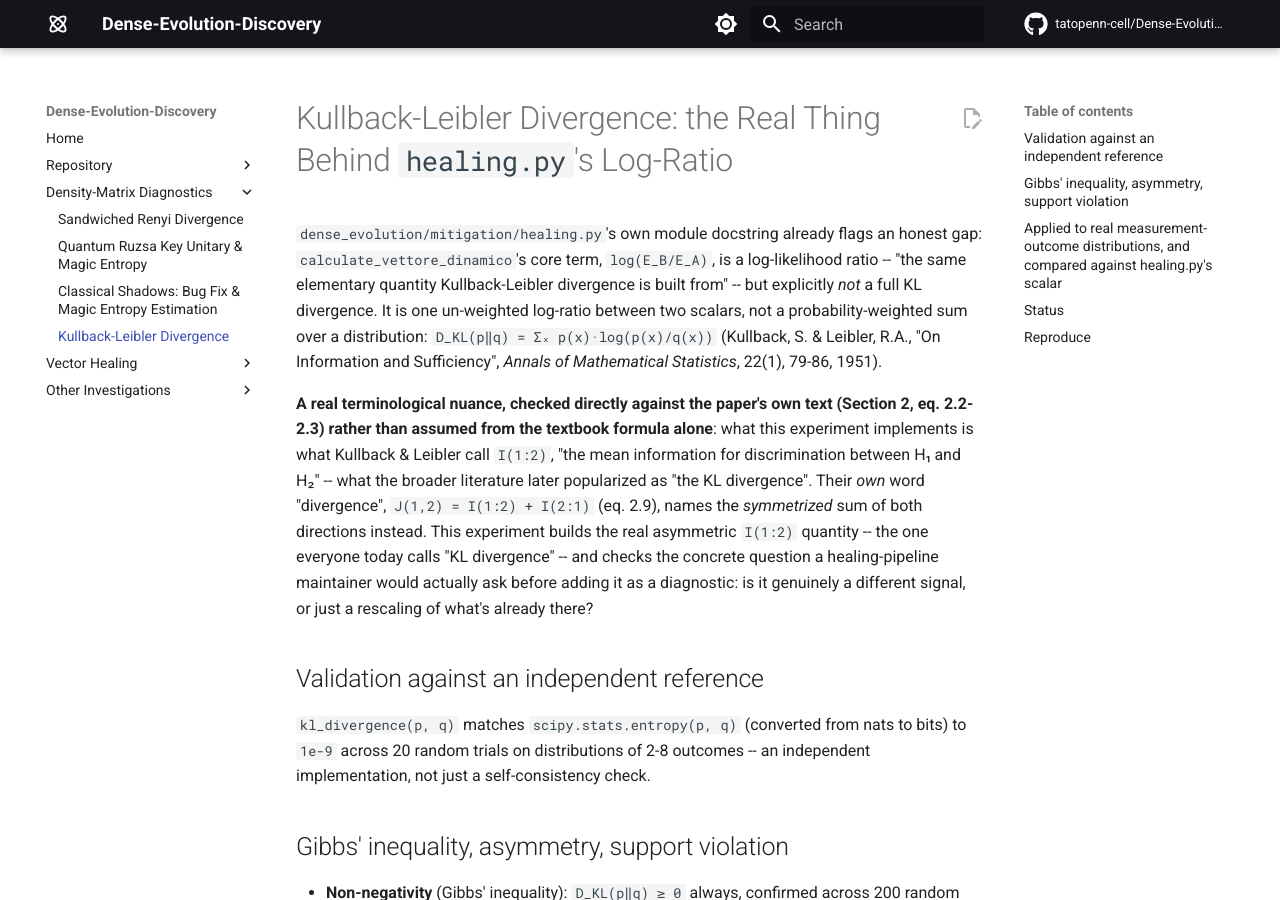
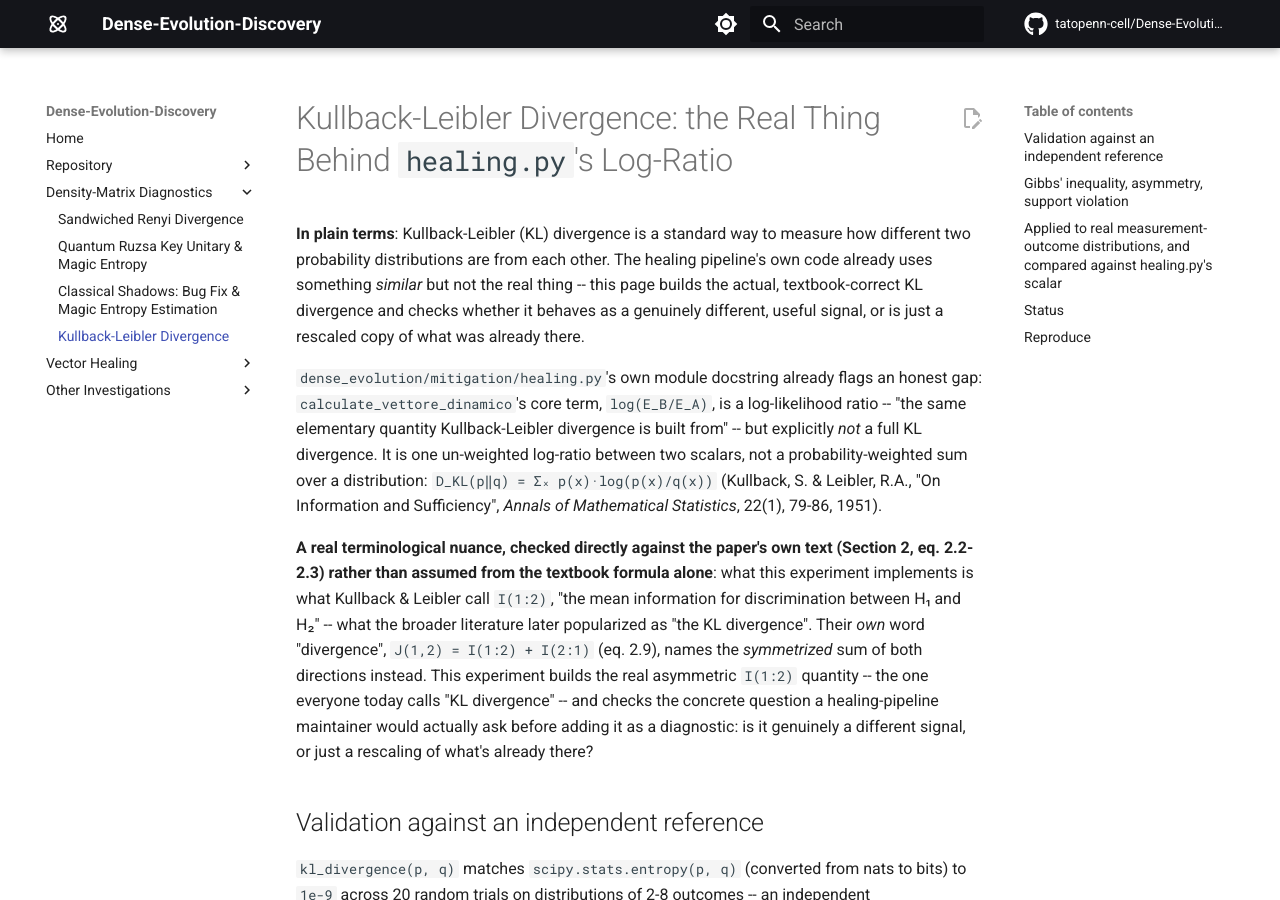
Before and after one commit to tatopenn-cell/Dense-Evolution-Discovery, an MkDocs documentation site: the page built from docs/kullback_leibler_divergence.md, in a window 1280 px wide and 900 px high. Built offline with MkDocs 1.6.1 and Material for MkDocs 9.7.7, drawn with Linux system fonts in a browser that asks for light colours; comment, search, counter and statistics services are not loaded.

Commit message:
Docs: add plain-language intro to kullback_leibler_divergence.md (batch 2/2)

```diff
--- a/docs/kullback_leibler_divergence.md
+++ b/docs/kullback_leibler_divergence.md
@@ -1,4 +1,6 @@
 # Kullback-Leibler Divergence: the Real Thing Behind `healing.py`'s Log-Ratio
+
+**In plain terms**: Kullback-Leibler (KL) divergence is a standard way to measure how different two probability distributions are from each other. The healing pipeline's own code already uses something *similar* but not the real thing -- this page builds the actual, textbook-correct KL divergence and checks whether it behaves as a genuinely different, useful signal, or is just a rescaled copy of what was already there.
 
 `dense_evolution/mitigation/healing.py`'s own module docstring already flags an honest gap: `calculate_vettore_dinamico`'s core term, `log(E_B/E_A)`, is a log-likelihood ratio -- "the same elementary quantity Kullback-Leibler divergence is built from" -- but explicitly *not* a full KL divergence. It is one un-weighted log-ratio between two scalars, not a probability-weighted sum over a distribution: `D_KL(p‖q) = Σₓ p(x)·log(p(x)/q(x))` (Kullback, S. & Leibler, R.A., "On Information and Sufficiency", *Annals of Mathematical Statistics*, 22(1), 79-86, 1951).
 
```
